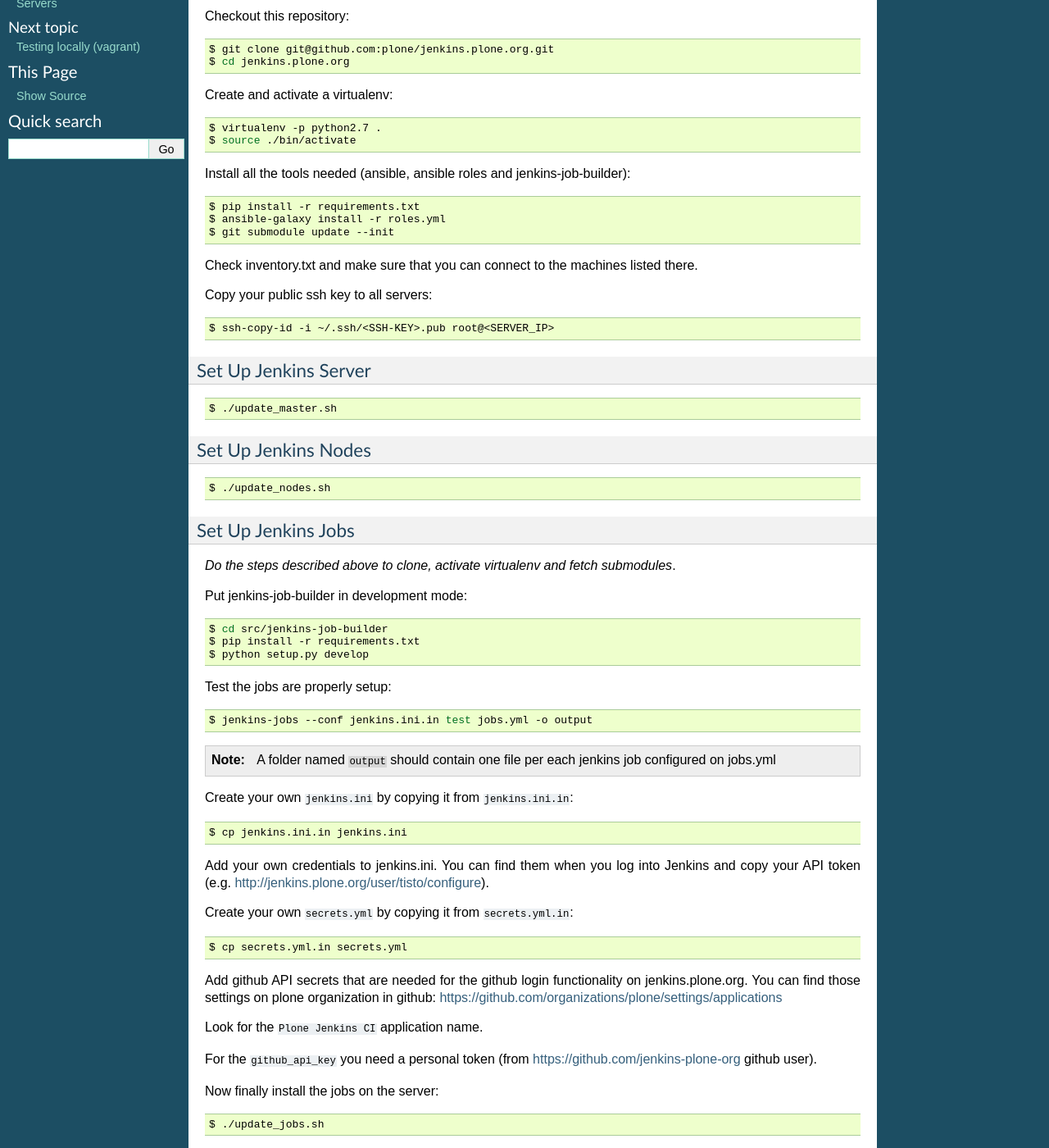
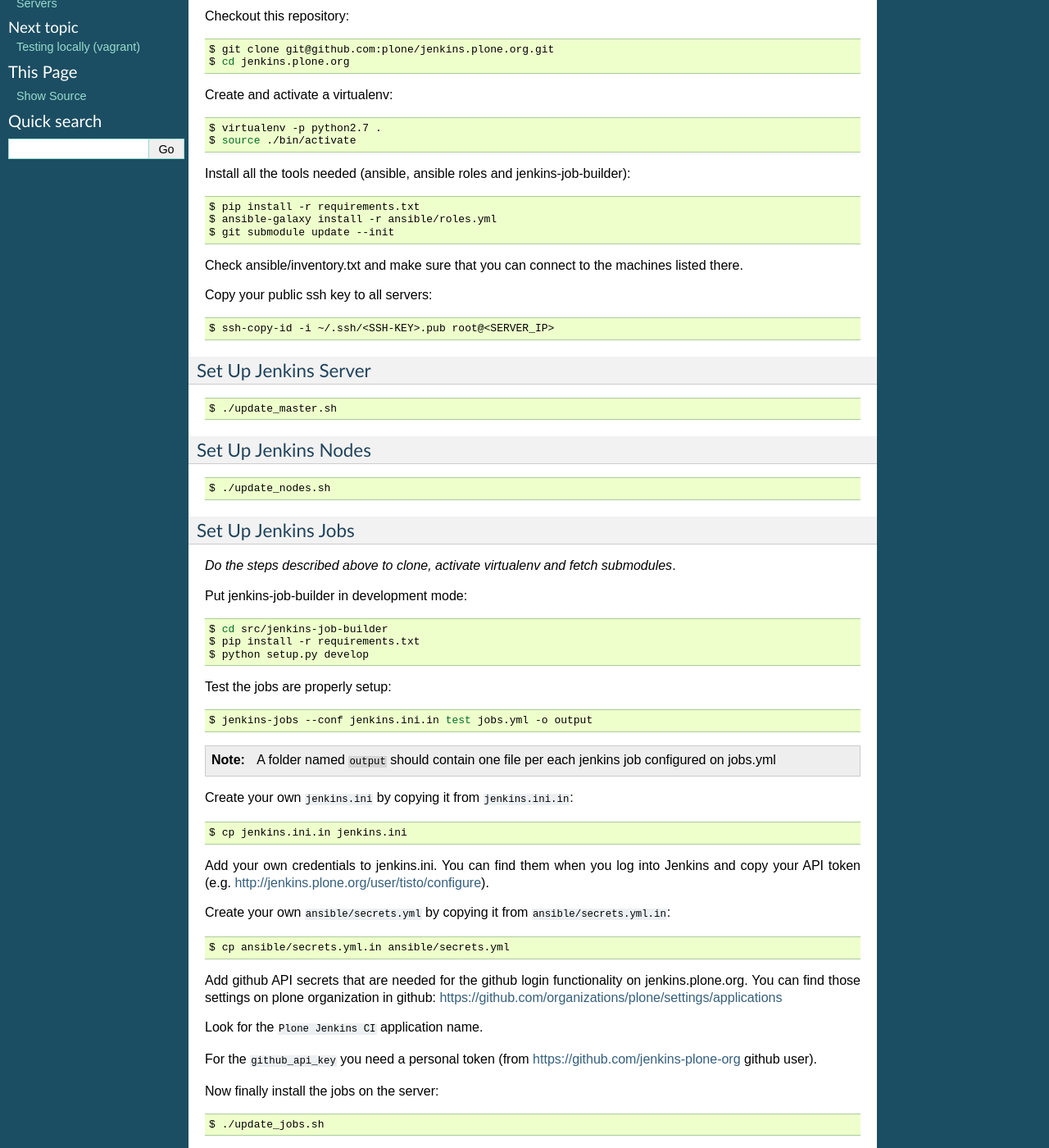
Before and after one commit to plone/jenkins.plone.org, a Sphinx documentation site: the page built from docs/source/setup.rst, in a window 1280 px wide and 1400 px high, scrolled down 275 px. Shown: the whole window at 82% size. Built offline with Sphinx 7.4.7, drawn with Linux system fonts in a browser that asks for light colours.

Commit message:
Move all ansible related files to a folder
The top level folder is too crowded and filenames are too generic to know what they contain.

```diff
--- a/ansible.cfg
+++ b/ansible.cfg
@@ -1,3 +1,3 @@
 [defaults]
-roles_path = roles
-hostfile = inventory.txt
+roles_path = ansible/roles
+hostfile = ansible/inventory.txt
--- a/docs/source/setup.rst
+++ b/docs/source/setup.rst
@@ -31,10 +31,10 @@
 .. code-block:: shell
 
     $ pip install -r requirements.txt
-    $ ansible-galaxy install -r roles.yml
+    $ ansible-galaxy install -r ansible/roles.yml
     $ git submodule update --init
 
-Check inventory.txt and make sure that you can connect to the machines listed there.
+Check ansible/inventory.txt and make sure that you can connect to the machines listed there.
 
 Copy your public ssh key to all servers:
 
@@ -87,11 +87,11 @@
 You can find them when you log into Jenkins and copy your API token
 (e.g. http://jenkins.plone.org/user/tisto/configure).
 
-Create your own ``secrets.yml`` by copying it from ``secrets.yml.in``:
+Create your own ``ansible/secrets.yml`` by copying it from ``ansible/secrets.yml.in``:
 
 .. code-block:: shell
 
-    $ cp secrets.yml.in secrets.yml
+    $ cp ansible/secrets.yml.in ansible/secrets.yml
 
 Add github API secrets that are needed for the github login functionality on jenkins.plone.org.
 You can find those settings on plone organization in github:
```
Also changed, not shown: 13 other files.
